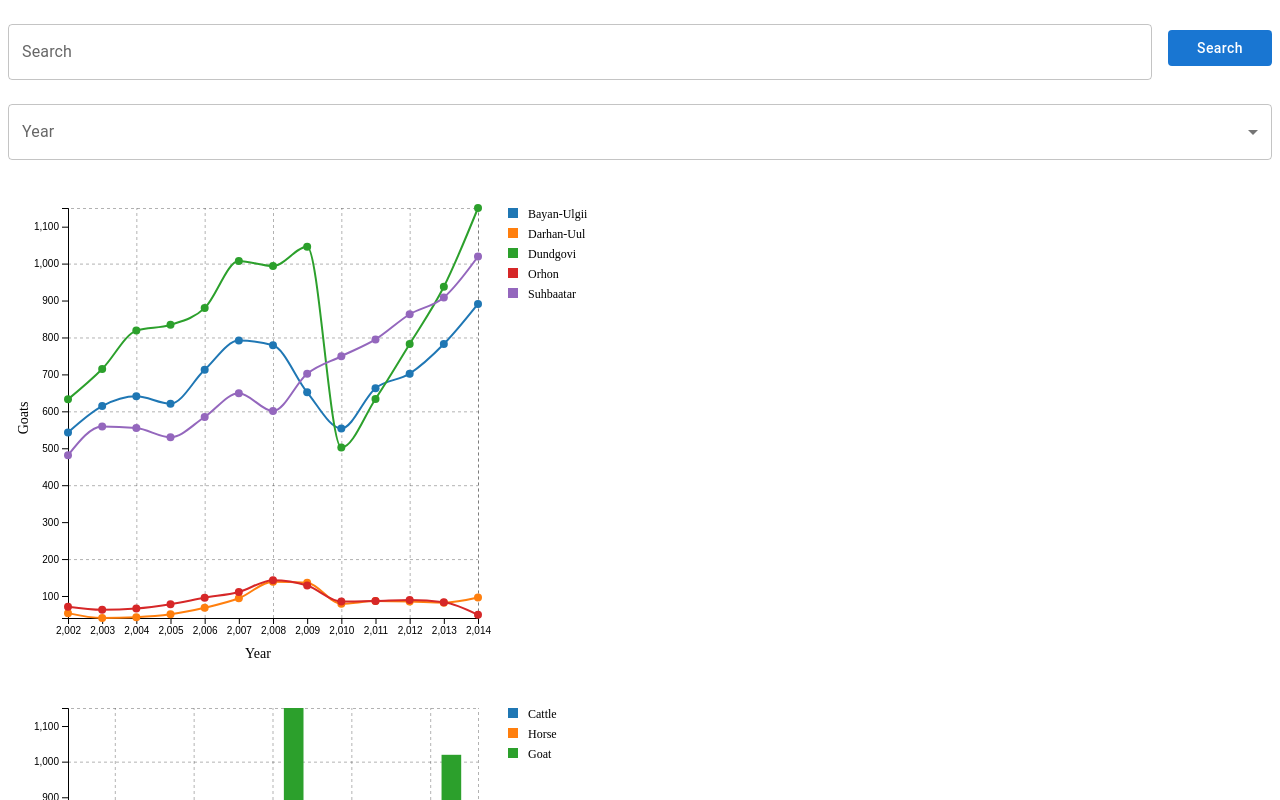
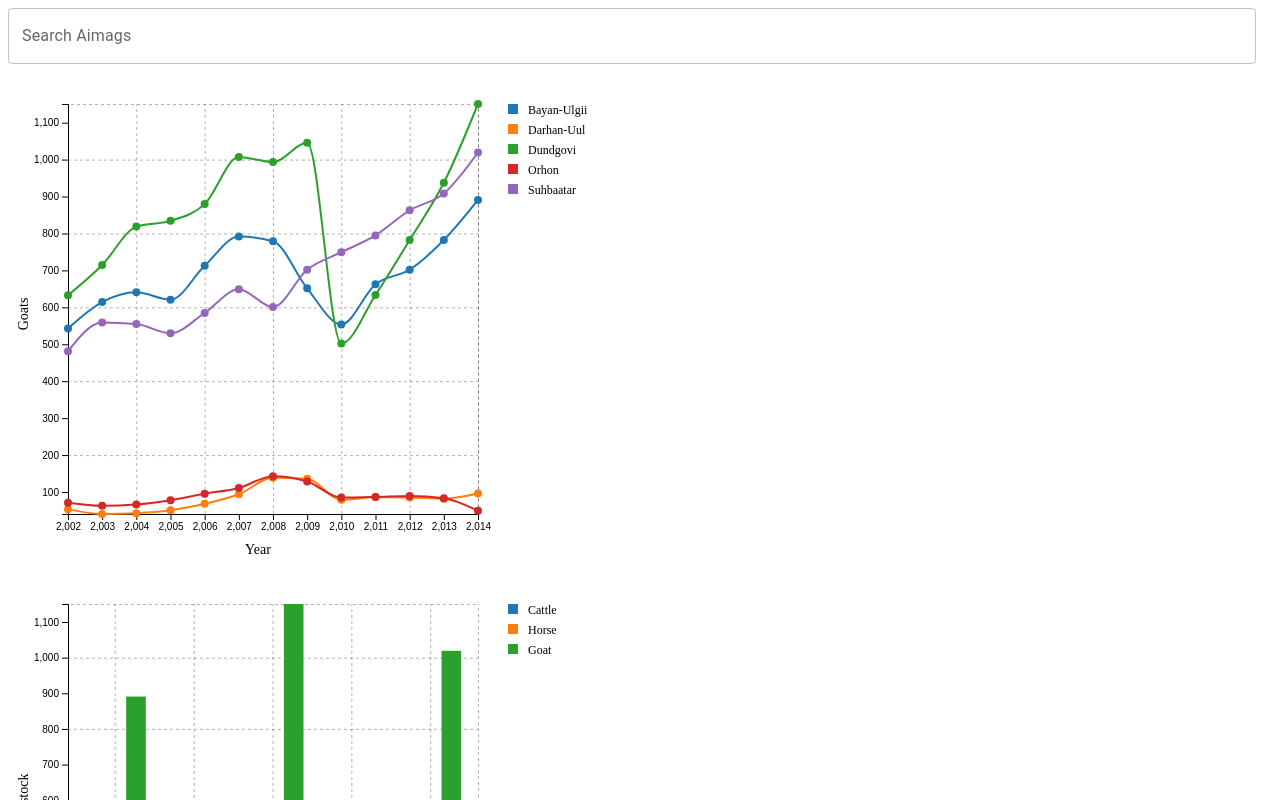
Before and after one commit to cornellh4i/greenzone, a Next.js app in the folder frontend/: page /about in a window 1280 px wide. Shown: the top 800 px of the page. Built offline with nearby package versions, Linux system fonts and the light colour scheme.

Commit message:
implemented filter based search box component

```diff
--- /dev/null
+++ b/frontend/src/components/molecules/SearchBar.tsx
@@ -0,0 +1,91 @@
+// // src/components/SearchBox.tsx
+
+// import React, { useState } from "react";
+// import { Autocomplete, TextField } from "@mui/material";
+// import data from "@/components/charts/data/mongolia-province-data.json";
+
+// // Define the Fruit interface inside the SearchBox component file
+// // interface Fruit {
+// //   id: number;
+// //   label: string;
+// // }
+
+// // Dummy data for demonstration
+// // const data: Fruit[] = [
+// //   { id: 1, label: "Apple" },
+// //   { id: 2, label: "Banana" },
+// //   { id: 3, label: "Cherry" },
+// //   { id: 4, label: "Date" },
+// //   { id: 5, label: "Elderberry" },
+// // ];
+
+// const SearchBox = () => {
+//   const [value, setValue] = useState<Fruit | null>(null); // Specify type for the value
+
+//   return (
+//     <Autocomplete
+//       options={data}
+//       getOptionLabel={(option) => {
+//         return (option as Fruit).label;
+//       }}
+//       value={value}
+//       onChange={(event, newValue) => {
+//         // Check if newValue is a Fruit or null before setting it
+//         if (newValue && typeof newValue === "object") {
+//           setValue(newValue as Fruit); // Cast to Fruit
+//         } else {
+//           setValue(null); // Set to null if it's a string or empty
+//         }
+//       }}
+//       renderInput={(params) => (
+//         <TextField {...params} label="Search Fruits" variant="outlined" />
+//       )}
+//       renderOption={(props, option) => (
+//         <li {...props}>{(option as Fruit).label}</li>
+//       )}
+//       freeSolo // Allows input of values not in the options
+//     />
+//   );
+// };
+
+// export default SearchBox;
+
+import React, { useState } from "react";
+import { Autocomplete, TextField } from "@mui/material";
+import data from "@/components/charts/data/mongolia-province-data.json"; // Import your JSON data
+
+const SearchBox = () => {
+  // Extract unique Aimags from the imported data
+  const uniqueAimag = Array.from(
+    new Set(
+      Object.values(data) // Get the arrays of data values
+        .flat() // Flatten the arrays into a single array
+        .map((item) => item.Aimag) // Map to the Aimag property
+    )
+  );
+
+  const [value, setValue] = useState<string | null>(null); // Specify type for the value
+
+  return (
+    <Autocomplete
+      options={uniqueAimag}
+      getOptionLabel={(option) => option} // Display the Aimag directly
+      value={value}
+      onChange={(event, newValue) => {
+        // Check if newValue is a string or null before setting
+        if (typeof newValue === "string" || newValue === null) {
+          setValue(newValue); // Set the selected value
+        }
+      }}
+      renderInput={(params) => (
+        <TextField {...params} label="Search Aimags" variant="outlined" />
+      )}
+      renderOption={(props, option) => (
+        <li {...props}>{option}</li> // Display the Aimag directly
+      )}
+      freeSolo // Allows input of values not in the options
+    />
+  );
+};
+
+export default SearchBox;
--- a/frontend/src/pages/about.tsx
+++ b/frontend/src/pages/about.tsx
@@ -7,6 +7,7 @@ import BarChart from "@/components/charts/barchart";
 import TextBox from "@/components/atoms/TextBox";
 import DropDown from "@/components/atoms/DropDown";
 import Button from "@/components/atoms/Button";
+import SearchBar from "@/components/molecules/SearchBar";
 
 /** An About page */
 const About = () => {
@@ -136,13 +137,11 @@ const About = () => {
     <div>
       <div style={{ display: "flex", alignItems: "center" }}>
         <div style={{ flex: 11, marginRight: "1rem" }}>
-          <TextBox textLabel="Search" />
-        </div>
-        <div style={{ flex: 1 }}>
-          <Button children={"Search"} color="dark-gray" />
+          {/* <TextBox textLabel="Search" on children={""} /> */}
+          <SearchBar />
+          {/* <DropDown /> */}
         </div>
       </div>
-      <DropDown label="Year" data={data} />
       <ScatterLinePlot datasets={goats} livestock={"Goats"} />
       <BarChart
         datasets={testingGroupedBars}
```
